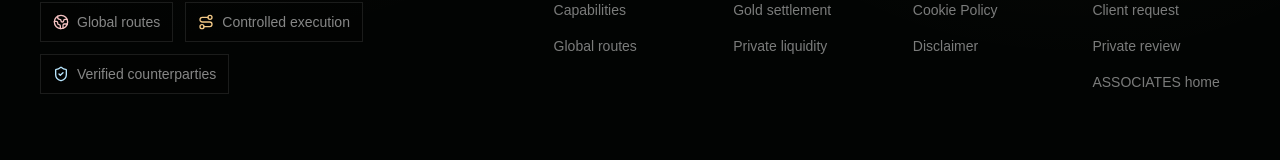
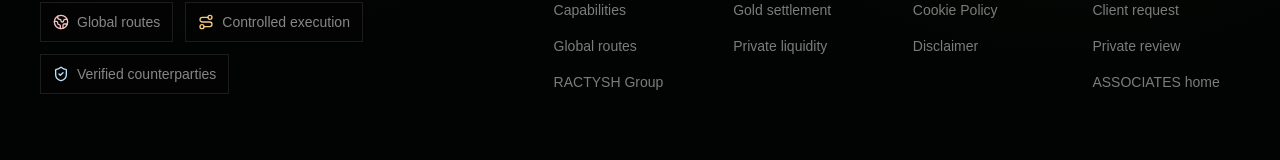
Before and after one commit to Kalandhar01/R-OTC, a Next.js app: page /works in a window 1280 px wide. Shown: the part 1090-1250 px from the top of the page. Built offline with nearby package versions, Linux system fonts and the light colour scheme; no server answers; the database is empty.

Commit message:
seo: add RACTYSH Group link to footer

```diff
--- a/src/components/site-footer.tsx
+++ b/src/components/site-footer.tsx
@@ -20,6 +20,7 @@ const footerColumns = [
       { label: "Desk flow", href: "#desk" },
       { label: "Capabilities", href: "#features" },
       { label: "Global routes", href: "#routes" },
+      { label: "RACTYSH Group", href: "https://www.ractysh.com/" },
     ],
   },
   {
```
